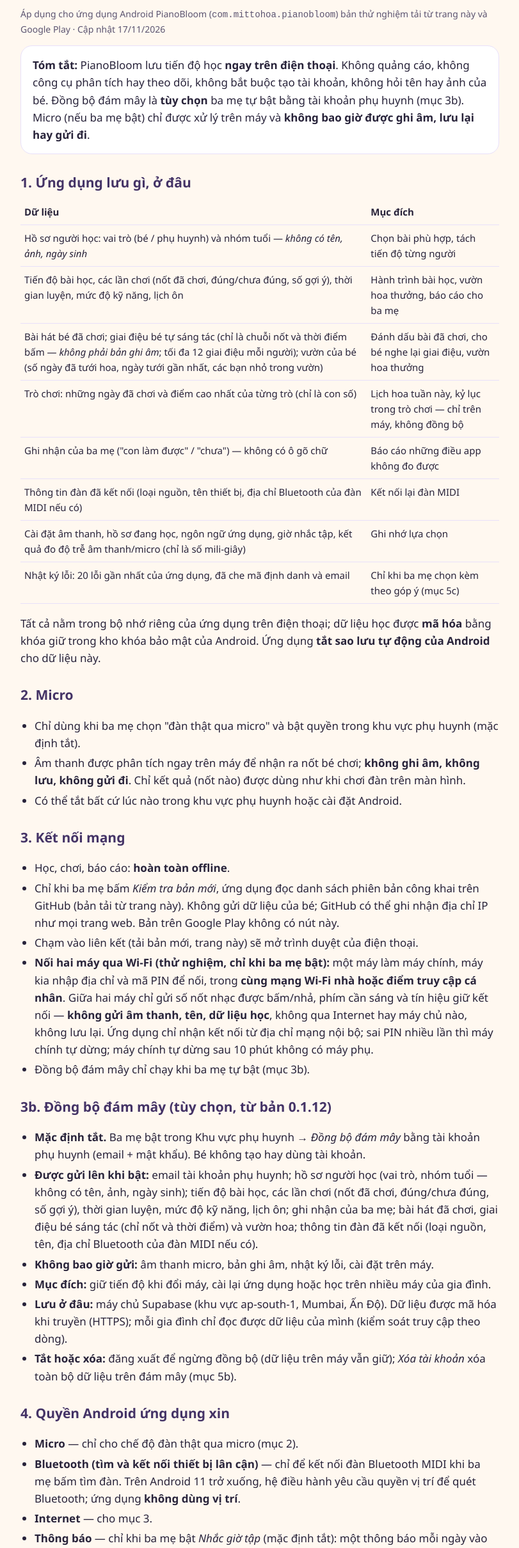
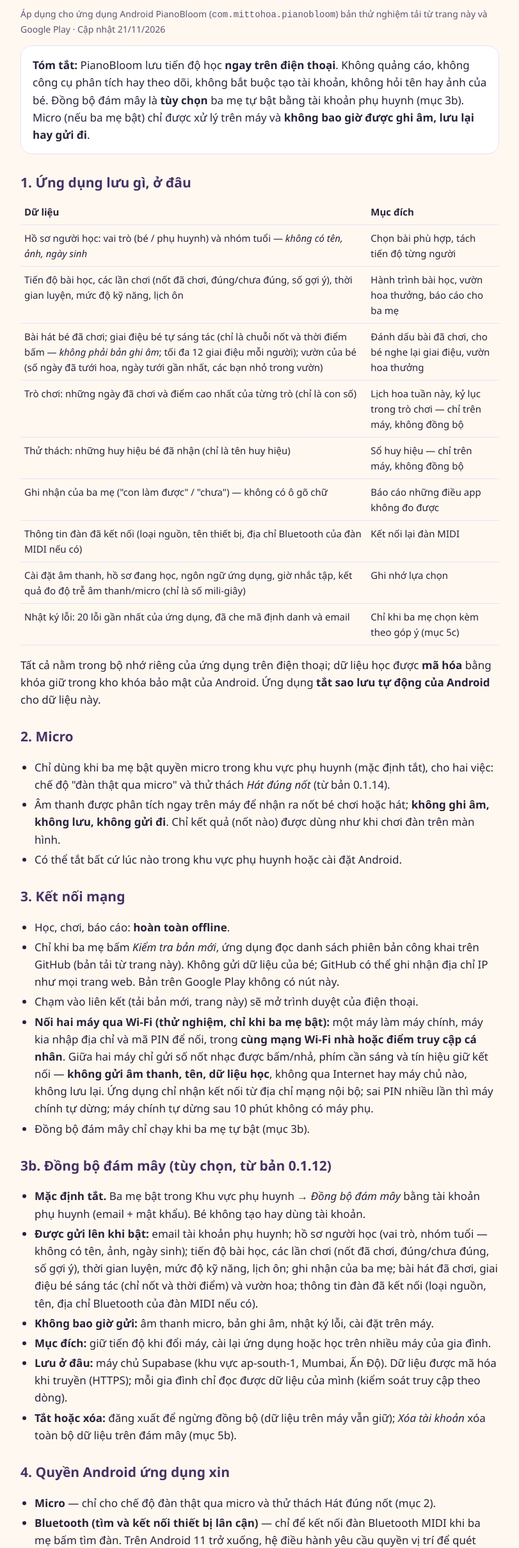
Before and after one commit to mittohoa/pianobloom-download, a plain HTML site: page privacy.html in a window 1280 px wide. Shown: the part 141-2561 px from the top of the page at 64% size, without its empty margins (234-1045 px from the left). Drawn offline with Linux system fonts and the light colour scheme.

Commit message:
Privacy: sing challenge microphone use and badge book

```diff
--- a/privacy.html
+++ b/privacy.html
@@ -28,7 +28,7 @@
 <div class="wrap">
   <header><img src="icon.png" alt=""><a href="./">← PianoBloom</a> · <a href="privacy-en.html" hreflang="en">English</a></header>
   <h1>Chính sách quyền riêng tư</h1>
-  <p class="meta">Áp dụng cho ứng dụng Android PianoBloom (<code>com.mittohoa.pianobloom</code>) bản thử nghiệm tải từ trang này và Google Play · Cập nhật 17/11/2026</p>
+  <p class="meta">Áp dụng cho ứng dụng Android PianoBloom (<code>com.mittohoa.pianobloom</code>) bản thử nghiệm tải từ trang này và Google Play · Cập nhật 21/11/2026</p>
 
   <div class="box">
     <strong>Tóm tắt:</strong> PianoBloom lưu tiến độ học <strong>ngay trên điện thoại</strong>.
@@ -44,6 +44,7 @@
     <tr><td>Tiến độ bài học, các lần chơi (nốt đã chơi, đúng/chưa đúng, số gợi ý), thời gian luyện, mức độ kỹ năng, lịch ôn</td><td>Hành trình bài học, vườn hoa thưởng, báo cáo cho ba mẹ</td></tr>
     <tr><td>Bài hát bé đã chơi; giai điệu bé tự sáng tác (chỉ là chuỗi nốt và thời điểm bấm — <em>không phải bản ghi âm</em>; tối đa 12 giai điệu mỗi người); vườn của bé (số ngày đã tưới hoa, ngày tưới gần nhất, các bạn nhỏ trong vườn)</td><td>Đánh dấu bài đã chơi, cho bé nghe lại giai điệu, vườn hoa thưởng</td></tr>
     <tr><td>Trò chơi: những ngày đã chơi và điểm cao nhất của từng trò (chỉ là con số)</td><td>Lịch hoa tuần này, kỷ lục trong trò chơi — chỉ trên máy, không đồng bộ</td></tr>
+    <tr><td>Thử thách: những huy hiệu bé đã nhận (chỉ là tên huy hiệu)</td><td>Sổ huy hiệu — chỉ trên máy, không đồng bộ</td></tr>
     <tr><td>Ghi nhận của ba mẹ ("con làm được" / "chưa") — không có ô gõ chữ</td><td>Báo cáo những điều app không đo được</td></tr>
     <tr><td>Thông tin đàn đã kết nối (loại nguồn, tên thiết bị, địa chỉ Bluetooth của đàn MIDI nếu có)</td><td>Kết nối lại đàn MIDI</td></tr>
     <tr><td>Cài đặt âm thanh, hồ sơ đang học, ngôn ngữ ứng dụng, giờ nhắc tập, kết quả đo độ trễ âm thanh/micro (chỉ là số mili-giây)</td><td>Ghi nhớ lựa chọn</td></tr>
@@ -53,8 +54,8 @@
 
   <h2>2. Micro</h2>
   <ul>
-    <li>Chỉ dùng khi ba mẹ chọn "đàn thật qua micro" và bật quyền trong khu vực phụ huynh (mặc định tắt).</li>
-    <li>Âm thanh được phân tích ngay trên máy để nhận ra nốt bé chơi; <strong>không ghi âm, không lưu, không gửi đi</strong>. Chỉ kết quả (nốt nào) được dùng như khi chơi đàn trên màn hình.</li>
+    <li>Chỉ dùng khi ba mẹ bật quyền micro trong khu vực phụ huynh (mặc định tắt), cho hai việc: chế độ "đàn thật qua micro" và thử thách <em>Hát đúng nốt</em> (từ bản 0.1.14).</li>
+    <li>Âm thanh được phân tích ngay trên máy để nhận ra nốt bé chơi hoặc hát; <strong>không ghi âm, không lưu, không gửi đi</strong>. Chỉ kết quả (nốt nào) được dùng như khi chơi đàn trên màn hình.</li>
     <li>Có thể tắt bất cứ lúc nào trong khu vực phụ huynh hoặc cài đặt Android.</li>
   </ul>
 
@@ -79,7 +80,7 @@
 
   <h2>4. Quyền Android ứng dụng xin</h2>
   <ul>
-    <li><strong>Micro</strong> — chỉ cho chế độ đàn thật qua micro (mục 2).</li>
+    <li><strong>Micro</strong> — chỉ cho chế độ đàn thật qua micro và thử thách Hát đúng nốt (mục 2).</li>
     <li><strong>Bluetooth (tìm và kết nối thiết bị lân cận)</strong> — chỉ để kết nối đàn Bluetooth MIDI khi ba mẹ bấm tìm đàn. Trên Android 11 trở xuống, hệ điều hành yêu cầu quyền vị trí để quét Bluetooth; ứng dụng <strong>không dùng vị trí</strong>.</li>
     <li><strong>Internet</strong> — cho mục 3.</li>
     <li><strong>Thông báo</strong> — chỉ khi ba mẹ bật <em>Nhắc giờ tập</em> (mặc định tắt): một thông báo mỗi ngày vào giờ ba mẹ chọn, hẹn ngay trên máy, không qua máy chủ.</li>
```
Also changed, not shown: privacy-en.html (+5 -4 lines).
